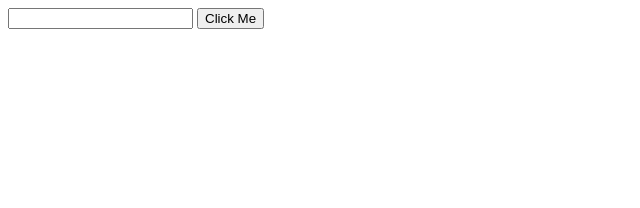
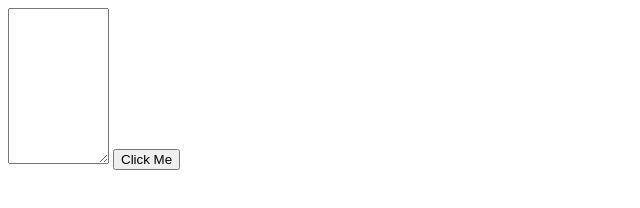
Before and after one commit to iamchristinandy/QR-Code-Generator-with-JavaScript, a plain HTML site: page index.html in a window 1280 px wide. Shown: the whole page, without its empty margins (0-640 px from the left). Drawn offline with Linux system fonts and the light colour scheme.

Commit message:
Fixing error of two text areas display

```diff
--- a/index.html
+++ b/index.html
@@ -15,8 +15,10 @@
             alert(document.getElementById("atext").value);
         }
     </script>
-    <input type="text" id="atext">
+    <!-- <input type="text" id="atext"> -->
+    <textarea id="atext" rows = "10", cols="10"></textarea>
     <!-- Adding a button to click -->
     <input type="submit" value="Click Me" onclick="showit()">
+
 </body>
 </html>
```
